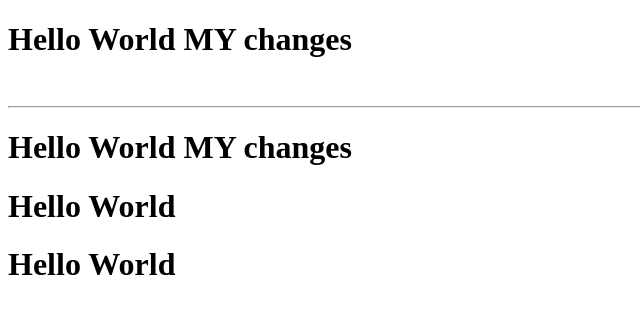
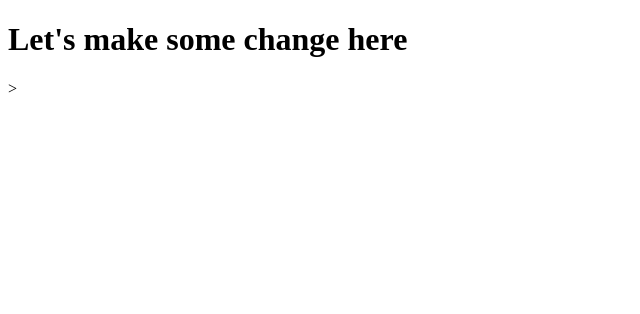
Before and after one commit to VaibhavBedarkar/mmp, a plain HTML site: page demo.html in a window 1280 px wide. Shown: the whole page, without its empty margins (0-640 px from the left). Drawn offline with Linux system fonts and the light colour scheme.

Commit message:
Demo modified again

```diff
--- a/demo.html
+++ b/demo.html
@@ -2,15 +2,11 @@
 <html lang="en">
 
 <head>
-    <script href="source.js"></script>
+    <script href="source_images.js"></script>
 </head>
 
 <body>
-    <h1>Hello World MY changes </h1><br>
-    <hr>
-    <h1>Hello World MY changes</h1>
-    <h1>Hello World</h1>
-    <h1>Hello World</h1>
+    <h1>Let's make some change here </h1>>
 
 </body>
 
```
